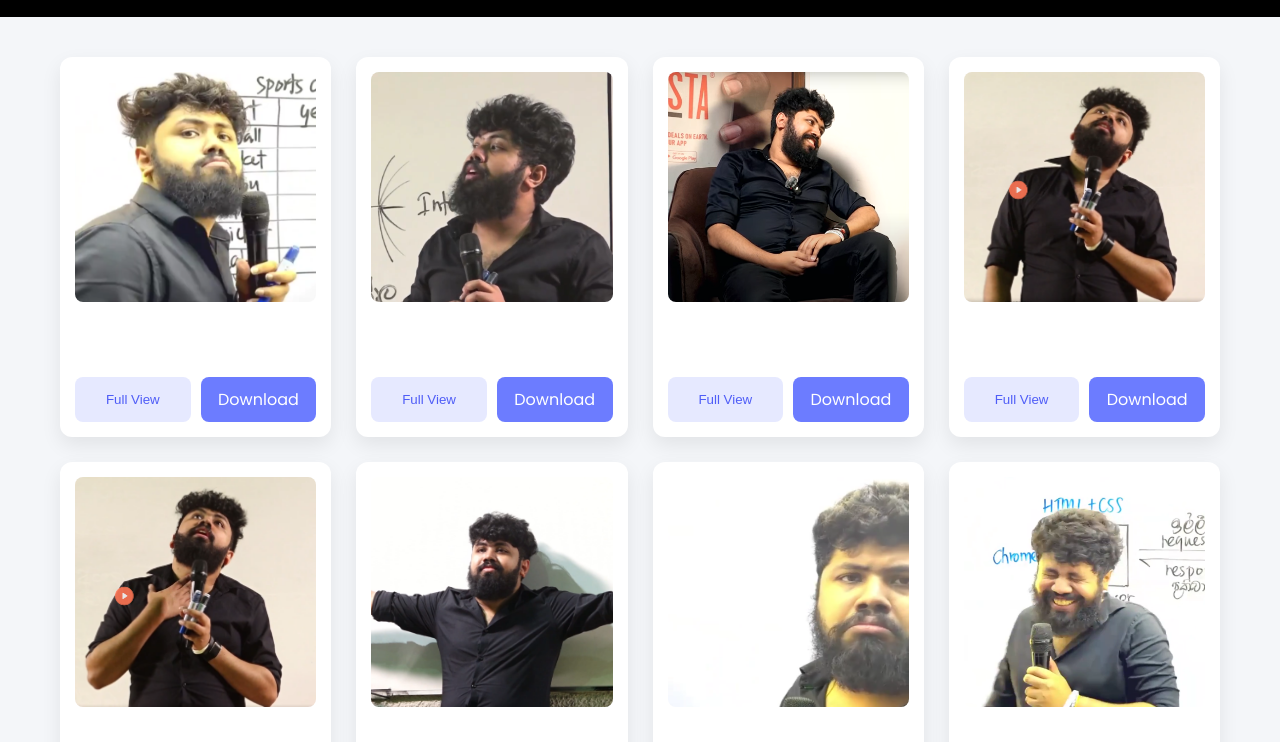
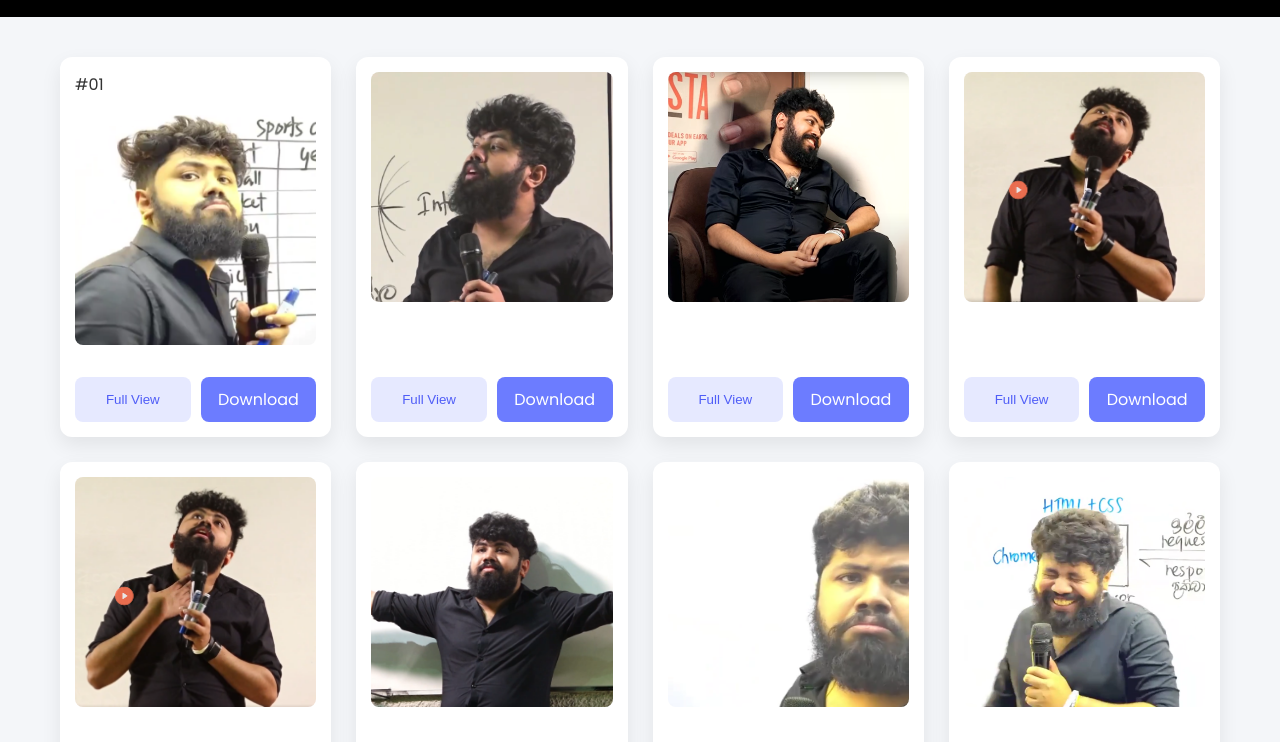
Before and after one commit to nadeejabandara/templatesfromabc, a plain HTML site: page index.html in a window 1280 px wide. Shown: the part 58-800 px from the top of the page. Drawn offline with Linux system fonts and the light colour scheme.

Commit message:
Update index.html

```diff
--- a/index.html
+++ b/index.html
@@ -20,6 +20,7 @@
 
   <!-- CARD 1 -->
   <div class="card">
+    <div class="template-number">#01</div>
     <img src="Screenshot 2024-12-03 165704.png" onclick="openModal(this.src)">
     <div class="btn-group">
       <button class="view-btn" onclick="openModal('Screenshot 2024-12-03 165704.png')">Full View</button>
```
